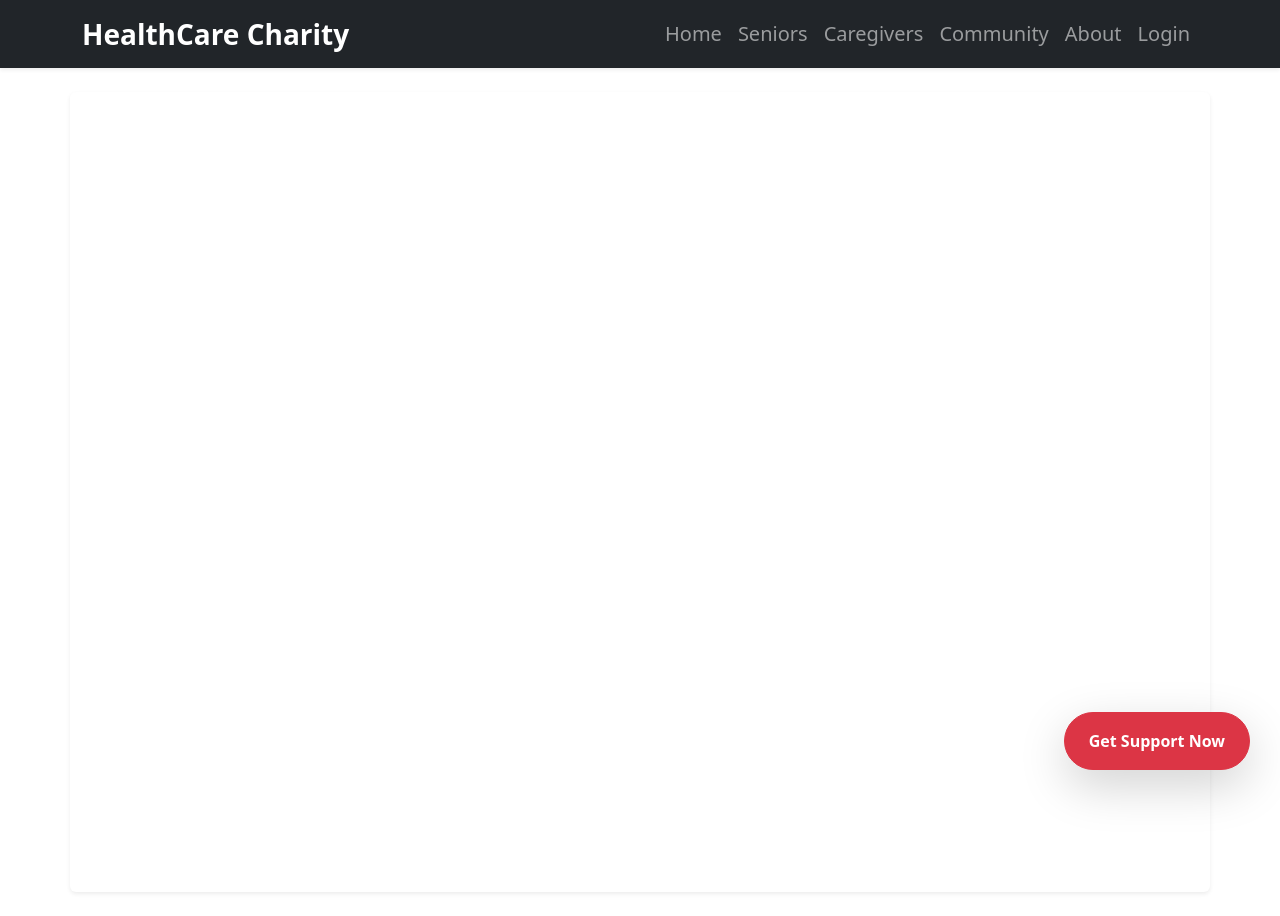
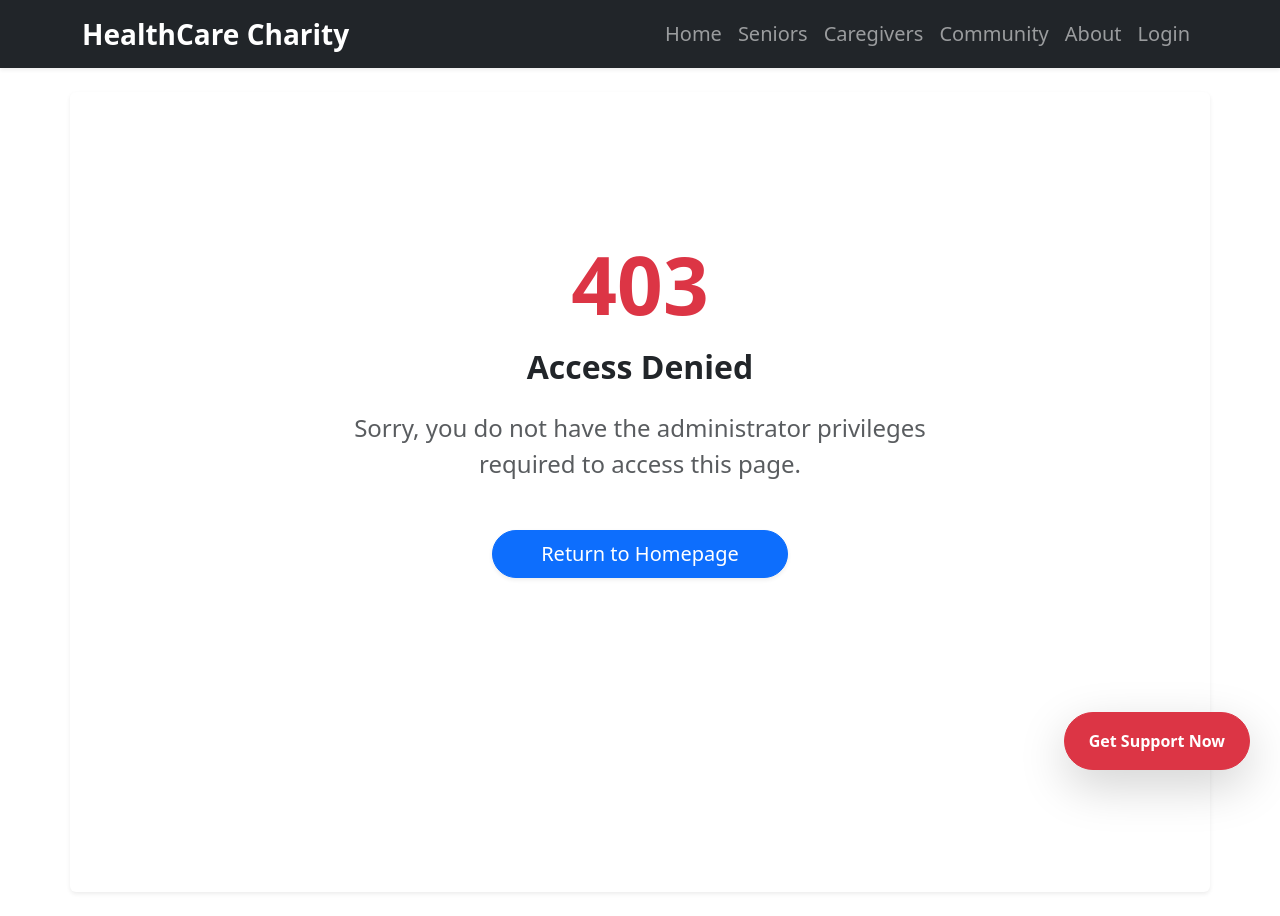
Before and after one commit to DaringPeng/FIT5032_2026_PengHuang_36668427, a Vue app: page /unauthorized in a window 1280 px wide. Built offline with nearby package versions, Linux system fonts and the light colour scheme; no server answers.

Commit message:
Enhance UI and Add AccessDenied Pag

```diff
--- a/src/App.vue
+++ b/src/App.vue
@@ -64,10 +64,10 @@
             <!-- Contact Form with Validation -->
             <form @submit.prevent="submitContact" novalidate>
               <div class="mb-3">
-                <input type="email" class="form-control" placeholder="Your Email" v-model="contactForm.email" required>
+                <input type="email" class="form-control" placeholder="Your Email" v-model="contactForm.email" @input="contactError = ''" required>
               </div>
               <div class="mb-3">
-                <textarea class="form-control" rows="3" placeholder="How can we help you?" v-model="contactForm.message" required></textarea>
+                <textarea class="form-control" rows="3" placeholder="How can we help you?" v-model="contactForm.message" @input="contactError = ''" required></textarea>
               </div>
               <div v-if="contactError" class="text-danger small mb-2">{{ contactError }}</div>
               <button type="submit" class="btn btn-success w-100">Send Message</button>
--- a/src/router/index.js
+++ b/src/router/index.js
@@ -10,6 +10,7 @@ const routes = [
   { path: '/community', component: () => import('../views/Community.vue'), meta: { requiresAuth: true } },
   { path: '/about', component: () => import('../views/About.vue'), meta: { requiresAuth: true } },
   { path: '/auth', component: () => import('../views/Auth.vue') },
+  { path: '/unauthorized', component: () => import('../views/AccessDenied.vue') },
   {
     path: '/admin',
     component: () => import('../views/Admin.vue'),
@@ -34,7 +35,7 @@ router.beforeEach(async (to, from, next) => {
     if (userDoc.exists() && userDoc.data().role === 'admin') {
       next();
     } else {
-      next('/');
+      next('/unauthorized');
     }
   } else {
     next();
--- /dev/null
+++ b/src/views/AccessDenied.vue
@@ -0,0 +1,16 @@
+<template>
+  <div class="d-flex flex-column justify-content-center align-items-center py-5 mt-5">
+    <h1 class="display-1 fw-bold text-danger mb-3">403</h1>
+    <h2 class="fw-bold mb-4">Access Denied</h2>
+    <p class="fs-4 text-muted mb-5 text-center" style="max-width: 600px;">
+      Sorry, you do not have the administrator privileges required to access this page.
+    </p>
+
+    <router-link to="/" class="btn btn-primary btn-lg px-5 rounded-pill shadow-sm">
+      Return to Homepage
+    </router-link>
+  </div>
+</template>
+
+<script setup>
+</script>
--- a/src/views/Admin.vue
+++ b/src/views/Admin.vue
@@ -12,6 +12,7 @@
             class="form-control form-control-lg"
             v-model="newResource.title"
             :class="{ 'is-invalid': errors.title }"
+            @input="errors.title = ''"
           >
           <div class="invalid-feedback">{{ errors.title }}</div>
         </div>
@@ -22,6 +23,7 @@
             class="form-select form-select-lg"
             v-model="newResource.category"
             :class="{ 'is-invalid': errors.category }"
+            @change="errors.category = ''"
           >
             <option value="" disabled>Select category...</option>
             <optgroup label="For Seniors">
@@ -43,6 +45,7 @@
             rows="3"
             v-model="newResource.description"
             :class="{ 'is-invalid': errors.description }"
+            @input="errors.description = ''"
           ></textarea>
           <div class="invalid-feedback">{{ errors.description }}</div>
         </div>
@@ -87,12 +90,12 @@ const handleAddResource = () => {
     }
     const stored = JSON.parse(localStorage.getItem(storageKey) || '[]');
     const resourceToSave = {
-      id: Date.now(), // 动态生成唯一ID
+      id: Date.now(),
       title: newResource.title,
       category: newResource.category,
       description: newResource.description,
-      ratings: [], // 初始无人打分
-      selectedRating: 5 // 下拉框默认选择5星
+      ratings: [],
+      selectedRating: 5
     };
 
     stored.push(resourceToSave);
--- a/src/views/Auth.vue
+++ b/src/views/Auth.vue
@@ -7,13 +7,13 @@
       <form @submit.prevent="handleSubmit" class="p-4 border rounded bg-light" novalidate>
         <div class="mb-3">
           <label class="form-label fs-5 fw-bold">Email Address</label>
-          <input type="email" class="form-control form-control-lg" v-model="form.email" :class="{ 'is-invalid': errors.email }">
+          <input type="email" class="form-control form-control-lg" v-model="form.email" :class="{ 'is-invalid': errors.email }" @input="errors.email = ''">
           <div class="invalid-feedback fs-6">{{ errors.email }}</div>
         </div>
 
         <div class="mb-3">
           <label class="form-label fs-5 fw-bold">Password</label>
-          <input type="password" class="form-control form-control-lg" v-model="form.password" :class="{ 'is-invalid': errors.password }">
+          <input type="password" class="form-control form-control-lg" v-model="form.password" :class="{ 'is-invalid': errors.password }" @input="errors.password = ''">
           <div class="invalid-feedback fs-6">{{ errors.password }}</div>
         </div>
 
--- a/src/views/CaregiverHub.vue
+++ b/src/views/CaregiverHub.vue
@@ -14,6 +14,7 @@
         <div class="card h-100 shadow-sm border-0">
           <div class="card-body d-flex flex-column">
             <div class="flex-grow-1 d-flex flex-column align-items-start">
+              <!-- XSS protection handled automatically by Vue text interpolation {{}} -->
               <h3 class="card-title fw-bold fs-4">{{ item.title }}</h3>
               <p class="card-text fs-5">{{ item.description }}</p>
               <span class="badge bg-success text-white mb-3 fs-6 mt-auto">{{ item.category }}</span>
--- a/src/views/SeniorHub.vue
+++ b/src/views/SeniorHub.vue
@@ -14,6 +14,7 @@
         <div class="card h-100 shadow-sm border-0">
           <div class="card-body d-flex flex-column">
             <div class="flex-grow-1 d-flex flex-column align-items-start">
+              <!-- XSS protection handled automatically by Vue text interpolation {{}} -->
               <h3 class="card-title fw-bold fs-4">{{ item.title }}</h3>
               <p class="card-text fs-5">{{ item.description }}</p>
               <span class="badge bg-primary text-white mb-3 fs-6 mt-auto">{{ item.category }}</span>
```
